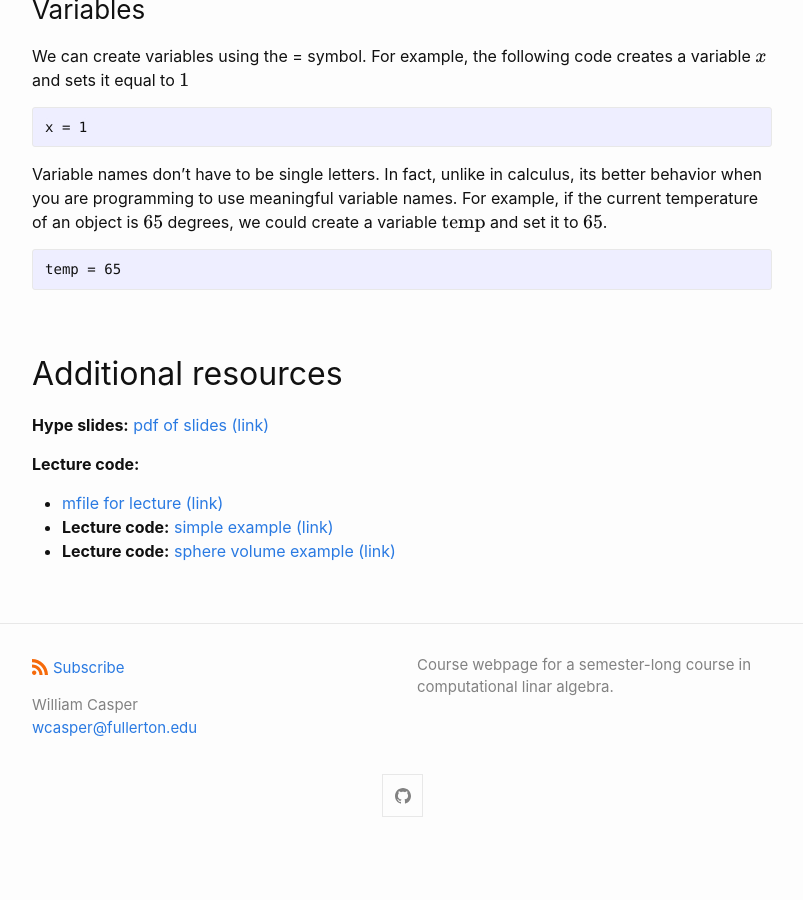
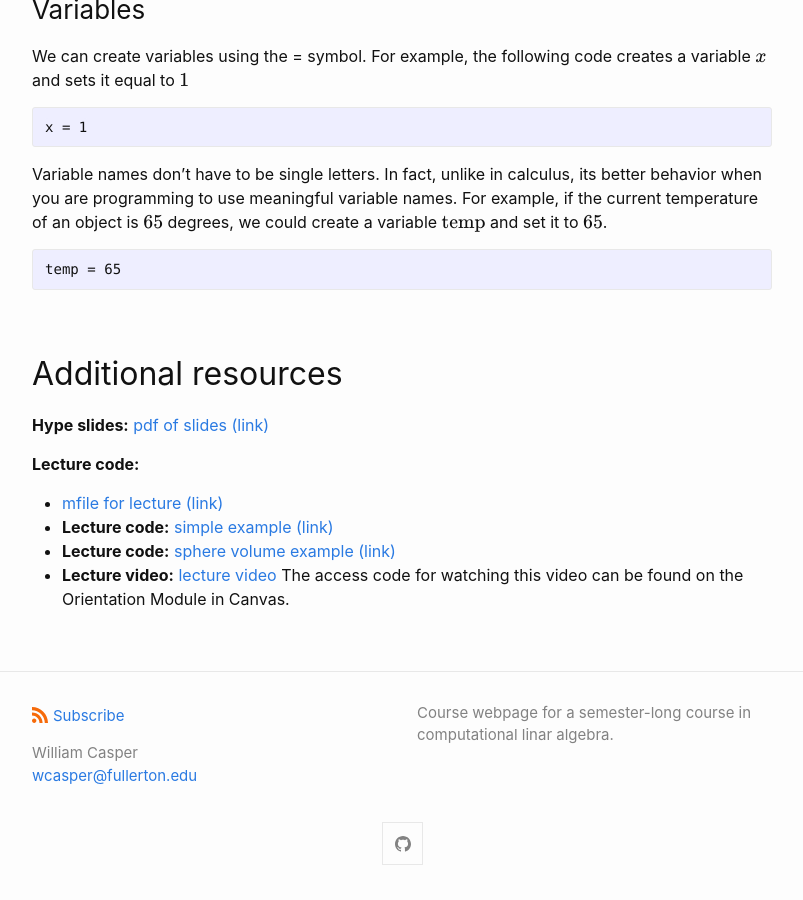
Before and after one commit to wcasper/math107spring2022, a Jekyll site: the page built from _posts/2022-01-24-Week-1-Lecture-1.md, in a window 1280 px wide and 900 px high, scrolled down 1778 px. Shown: the whole window, without its empty margins (238-1041 px from the left). Built offline with Jekyll 4.4.1, drawn with Linux system fonts in a browser that asks for light colours; before the commit the page ends 2630 px from its top, so only the background shows below that.

Commit message:
added recording

```diff
--- a/_posts/2022-01-24-Week-1-Lecture-1.md
+++ b/_posts/2022-01-24-Week-1-Lecture-1.md
@@ -57,3 +57,5 @@ temp = 65
 * <a target="_parent" href="https://wcasper.github.io/math107spring2022/MATLAB/lecture1.m">mfile for lecture (link)</a>
 * **Lecture code:** <a target="_parent" href="https://wcasper.github.io/math107spring2022/MATLAB/lecture1_example.m">simple example (link)</a>
 * **Lecture code:** <a target="_parent" href="https://wcasper.github.io/math107spring2022/MATLAB/lecture1_example.m">sphere volume example (link)</a>
+* **Lecture video:** <a href="https://fullerton.zoom.us/rec/share/ZjspgnIoYcFGueDkeVR0Fg3EzgcwEo_Y_7-NBcpI7Z3WfDXD6QxyBxytLXaocb-P.mW26rydu3QlpHRfU">lecture video</a>
+The access code for watching this video can be found on the Orientation Module in Canvas.
```
